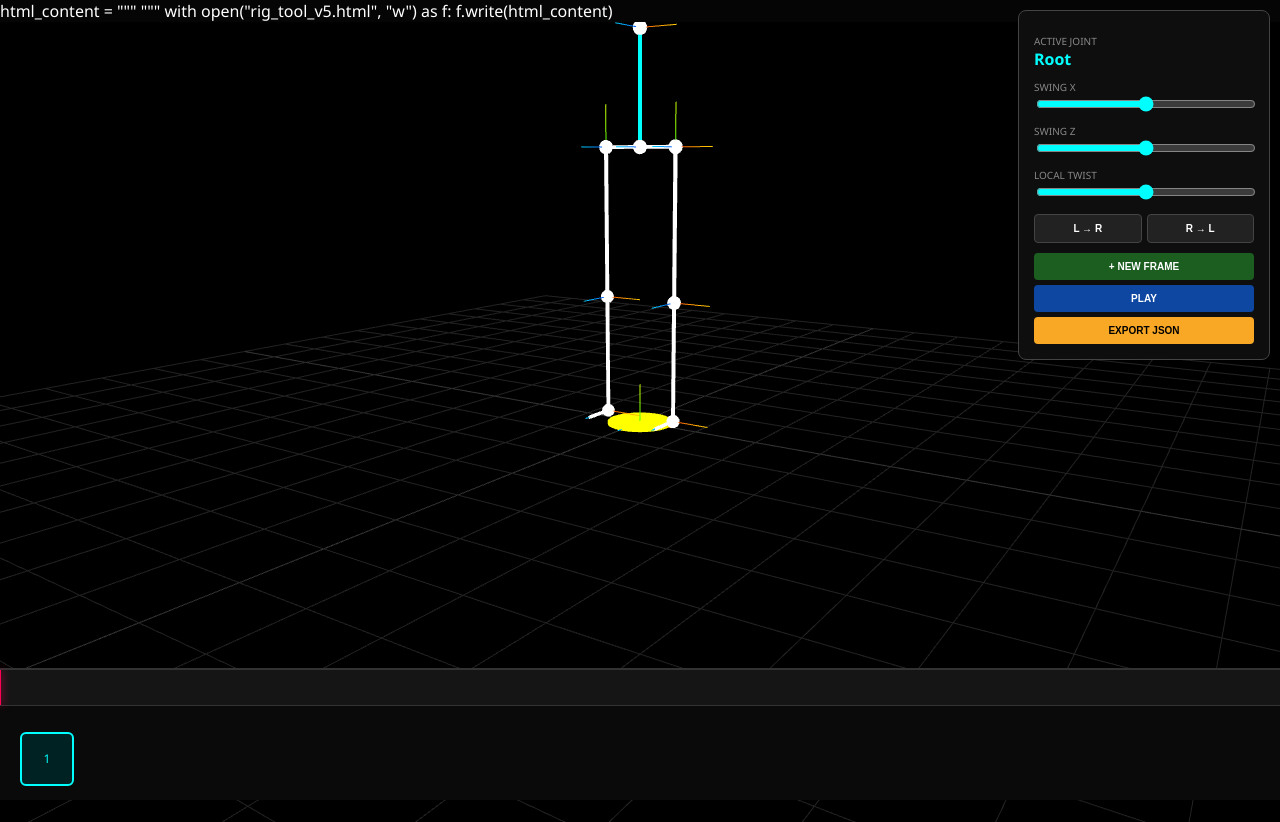
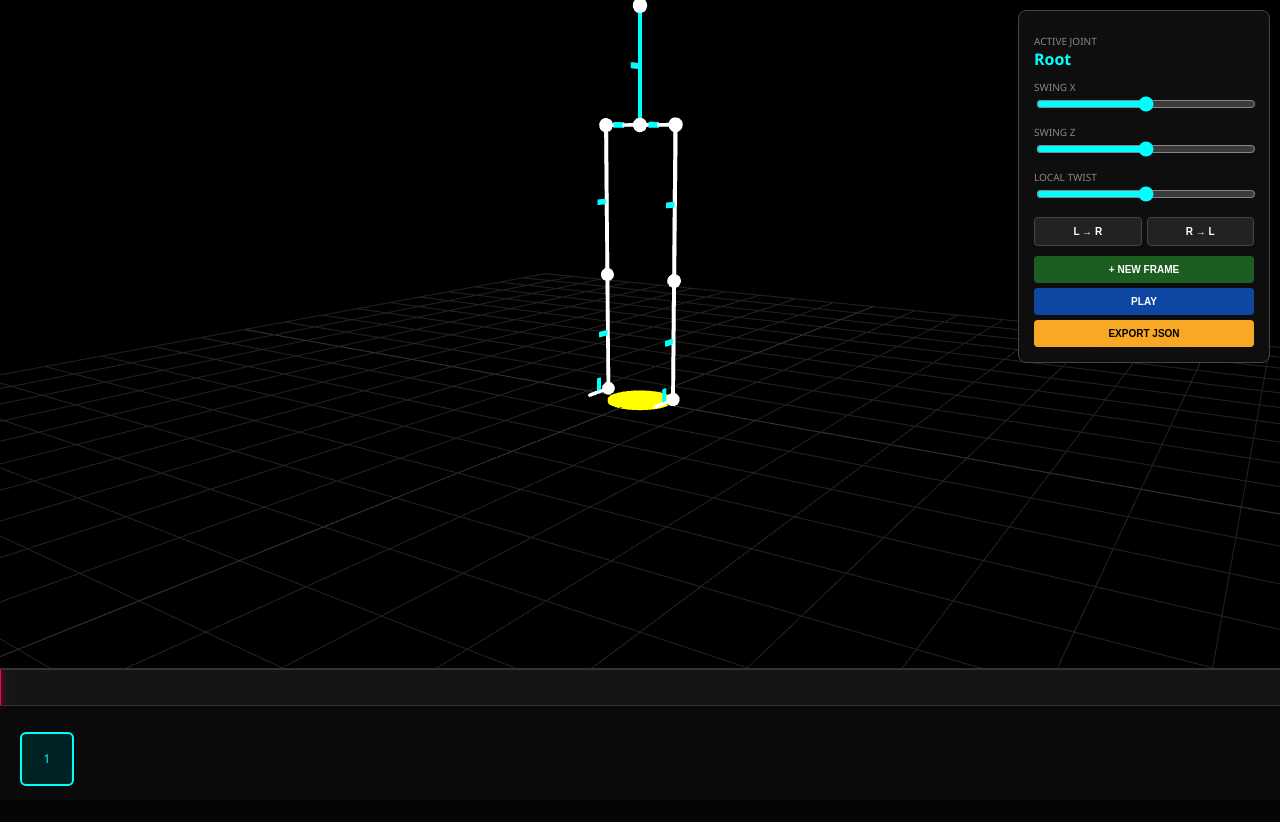
Before and after one commit to tjkdow/figureanimate, a plain HTML site: page index.html in a window 1280 px wide. Drawn offline with nearby package versions, Linux system fonts and the light colour scheme; animation ran at ten frames a second.

Commit message:
Update index.html
fixing bone normals. i fear some features lost

```diff
--- a/index.html
+++ b/index.html
@@ -1,9 +1,8 @@
-html_content = """
 <!DOCTYPE html>
 <html lang="en">
 <head>
     <meta charset="UTF-8">
-    <title>3D Rig: Normals & Export Edition</title>
+    <title>3D Rig: Twist Normals Edition</title>
     <style>
         body { margin: 0; background: #050505; color: white; font-family: 'Segoe UI', sans-serif; overflow: hidden; touch-action: none; user-select: none; }
         #ui { position: absolute; right: 10px; top: 10px; width: 220px; background: rgba(15, 15, 15, 0.95); padding: 15px; border-radius: 8px; border: 1px solid #444; z-index: 100; }
@@ -110,17 +109,12 @@
         pivots[name] = pivot;
         const isRoot = name === "Root";
 
-        // Gizmo / Bone visual
         let geom = isRoot ? new THREE.CylinderGeometry(0.25, 0.25, 0.02, 32) : new THREE.SphereGeometry(0.05);
         let mat = new THREE.MeshBasicMaterial({color: 0xffffff});
         const dot = new THREE.Mesh(geom, mat);
         pivot.add(dot);
         dot.userData.boneName = name;
         clickables.push(dot);
-
-        // --- THE BONE NORMALS (Local Axes) ---
-        const axesHelper = new THREE.AxesHelper(0.3);
-        pivot.add(axesHelper);
 
         if (isRoot) scene.add(pivot);
         else {
@@ -133,6 +127,7 @@
             }
             parentPivot.add(pivot);
             if (cfg.l > 0) {
+                // The Bone Cylinder
                 const mesh = new THREE.Mesh(new THREE.CylinderGeometry(0.015, 0.015, cfg.l, 6), new THREE.MeshBasicMaterial({color: 0xcccccc}));
                 mesh.position.set(cfg.d[0]*cfg.l/2, cfg.d[1]*cfg.l/2, cfg.d[2]*cfg.l/2);
                 if(cfg.d[0] !== 0) mesh.rotation.z = Math.PI/2;
@@ -140,6 +135,25 @@
                 pivot.add(mesh);
                 mesh.userData.boneName = name;
                 clickables.push(mesh);
+
+                // --- TWIST NORMAL FIN ---
+                const finGeom = new THREE.BoxGeometry(0.01, 0.12, 0.04);
+                const finMat = new THREE.MeshBasicMaterial({color: 0x00ffff});
+                const fin = new THREE.Mesh(finGeom, finMat);
+
+                // Position fin at midpoint of the bone
+                fin.position.copy(mesh.position);
+
+                // Set Default Facing
+                if (name.includes("Foot")) {
+                    // Foot normal should face UP
+                    fin.position.y += 0.05;
+                } else {
+                    // Arms, Hands, Thighs face FORWARD (+Z)
+                    fin.position.z += 0.05;
+                    fin.rotation.x = Math.PI/2;
+                }
+                pivot.add(fin);
             }
         }
     });
@@ -201,6 +215,7 @@
             pivot.quaternion.multiply(new THREE.Quaternion().setFromAxisAngle(boneDir.length() === 0 || name === "Root" ? new THREE.Vector3(0,1,0) : boneDir, y));
 
             pivot.traverse(c => { if(c.isMesh) {
+                if (c.geometry.type === "BoxGeometry") return; // Don't recolor the Fins
                 if (name === selectedBone) c.material.color.set(0xffff00);
                 else if (name === "Root") c.material.color.set(0xaa00ff);
                 else if (name === "Pelvis" || name === "Spine") c.material.color.set(0x00ffff);
@@ -275,7 +290,3 @@
 </script>
 </body>
 </html>
-"""
-
-with open("rig_tool_v5.html", "w") as f:
-    f.write(html_content)
```
